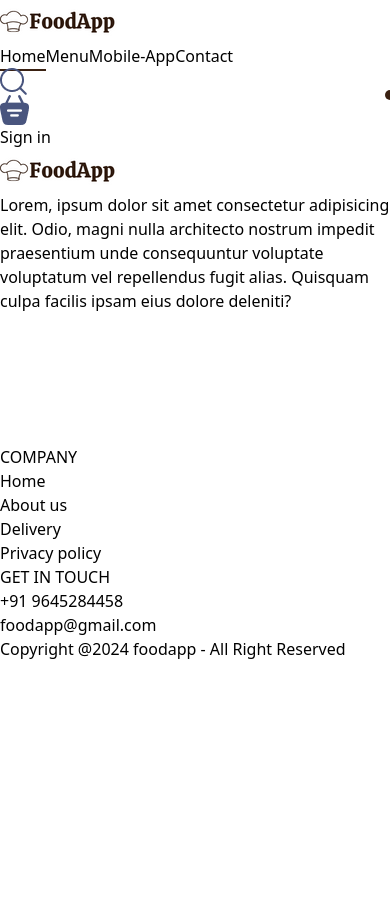
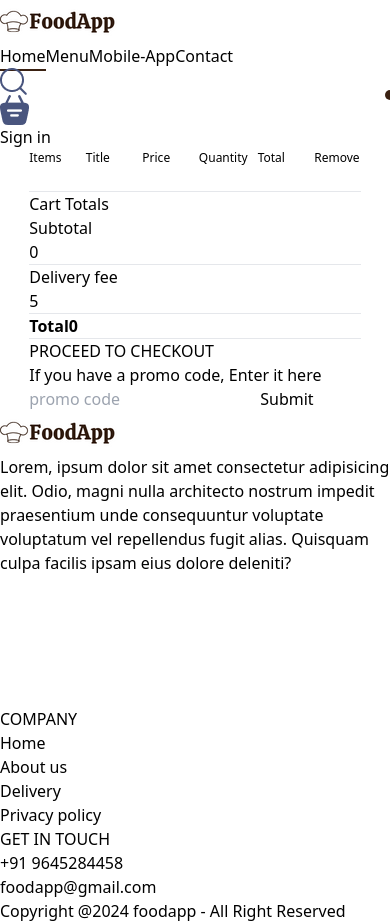
Before and after one commit to AADILMANDOTTIL/foodApp.com, a React (Vite) app: page /Cart in a window 390 px wide. Before the commit the page ends 844 px from the top, so only its background shows below. Built offline with nearby package versions, Linux system fonts and the light colour scheme.

Commit message:
new update

```diff
--- a/src/Components/FoodDisplay/FoodDisplay.jsx
+++ b/src/Components/FoodDisplay/FoodDisplay.jsx
@@ -14,7 +14,7 @@ function FoodDisplay({ category }) {
                     {
                         food_list.map((items, index) => {
                             if (category === 'All' || category === items.category) {
-                                return <FoodItems key={index} id={items.id} name={items.name} description={items.description} price={items.price} image={items.image} />
+                                return <FoodItems key={index} id={items._id} name={items.name} description={items.description} price={items.price} image={items.image} />
                             }
 
 
--- a/src/Components/FoodItems/FoodItems.jsx
+++ b/src/Components/FoodItems/FoodItems.jsx
@@ -1,12 +1,24 @@
-import React from 'react'
+import React, { useContext } from 'react'
 import { assets } from '../../assets/assets'
+import { StoreContext } from '../../context/StoreContext'
 
-function FoodItems({id,name,description,price,image}) {
+function FoodItems({ id, name, description, price, image }) {
+    const { CartItems, Ingrement, Degrement } = useContext(StoreContext)
+
     return (
         <>
             <div className=' w-[100%] shadow-lg'>
-    <div>
+                <div className='relative'>
                     <img className='rounded-t-lg' src={image} alt="" srcset="" />
+                    {
+                        !CartItems[id] ?
+                         <img className='w-[35px] absolute bottom-[15px] right-[15px] cursor-pointer rounded' onClick={() => Ingrement(id)} src={assets.add_icon_white} alt="" srcset="" /> :
+                            <div className='absolute bottom-[15px] right-[15px] flex gap-[10px] p-[4px] rounded-full bg-white items-center'>
+                                <img className='w-[30px]' onClick={() => Degrement(id)} src={assets.remove_icon_red} alt="" srcset="" />
+                                <p>{CartItems[id]}</p>
+                                <img className='w-[30px]' onClick={() => Ingrement(id)} src={assets.add_icon_green} alt="" srcset="" />
+                            </div>
+                    }
                 </div>
                 <div className='space-y-2 p-2'>
                     <div className='flex justify-between pt-7'>
--- a/src/Components/Footer/Footer.jsx
+++ b/src/Components/Footer/Footer.jsx
@@ -4,8 +4,8 @@ import { assets } from '../../assets/assets'
 function Footer() {
     return (
         <>
-            <div className='bg-[#323232]' id='contact'>
-                <div className='w-full  flex flex-col justify-center items-start space-y-5 p-5 md:flex md:flex-row md:justify-evenly md:  '>
+            <div className='bg-[#323232]' id='contact '>
+                <div className='w-full  flex flex-col justify-center items-start space-y-5 p-5 md:flex md:flex-row md:justify-evenly   '>
 
                     <div className='space-y-5 md:w-[40%] '>
                         <img className='rounded' src={assets.logo} alt="" />
--- a/src/Components/LoginPage/LoginPage.css
+++ b/src/Components/LoginPage/LoginPage.css
@@ -1,5 +1,5 @@
 .login-popup-container{
-    place-self: center;
+    place-self:center;
     width: max(23vw,330px);
     color: #808080;
     background-color: white;
--- a/src/Components/LoginPage/LoginPage.jsx
+++ b/src/Components/LoginPage/LoginPage.jsx
@@ -7,7 +7,7 @@ function LoginPage({setShowLogin}) {
 
   return (
     <>
-    <div className='absolute z-[1] w-[100%] h-[100%] bg-[#00000090] grid'>
+    <div className='absolute z-[10] w-[100%] h-[100%] bg-[#00000090] grid'>
         <form className='login-popup-container'>
             <div className='flex justify-between items-center text-black text-2xl font-[500]'>
                 <h1>{CurState}</h1>
--- a/src/Components/Navbar/Navbar.jsx
+++ b/src/Components/Navbar/Navbar.jsx
@@ -8,7 +8,7 @@ function Navbar({setShowLogin}) {
   return (
    <>
    <div className='flex justify-between items-center  p-5 fixed  w-[100%] top-0 h-[50px] z-10 bg-white '>
-    <img src={assets.logo} alt="" srcset="" className='w-[100px] md:w-[150px]' />
+   <Link to='/'><img src={assets.logo} alt="" srcset="" className='w-[100px] md:w-[150px]' /></Link>
     <ul className='hidden lg:flex cu gap-[20px] text-[#3a2112] text-[18px] cursor-pointer  '>
         <Link to='/' onClick={()=>SetMenu("home")} className={Menu==="home"?"active":""}>Home</Link>
         <a href='#Menu' onClick={()=>SetMenu("menu")} className={Menu==="menu"?"active":""}>Menu</a>
@@ -18,7 +18,7 @@ function Navbar({setShowLogin}) {
     <div className=' flex items-center gap-[15px] md:gap-[40px] cursor-pointer'>
         <img src={assets.search_icon} alt="" srcset="" className='w-[20px]'  />
         <div className='dot1'>
-        <img src={assets.basket_icon} alt="" srcset="" className='w-[20px]' />
+      <Link to='/cart'>  <img src={assets.basket_icon} alt="" srcset="" className='w-[20px]' /></Link>
         <div className='dot '></div>
         </div>
 
--- a/src/context/StoreContext.jsx
+++ b/src/context/StoreContext.jsx
@@ -1,15 +1,49 @@
-import { createContext } from "react";
+import { createContext, useEffect, useState } from "react";
 import { food_list } from "../assets/assets";
 
 export const StoreContext = createContext(null)
 
-const StoreContextProvider = (props) => {
+const StoreContextProvider = (Props) => {
+    const [CartItems, setCartItems] = useState({})
+    const Ingrement = (itemId) => {
+        if (!CartItems[itemId]) {
+            setCartItems((prev) => ({ ...prev, [itemId]: 1 }))
+        }
+        else {
+            setCartItems((prev) => ({ ...prev, [itemId]: prev[itemId] + 1 }))
+        }
+    }
+    const Degrement = (itemId) => {
+        setCartItems((prev) => ({ ...prev, [itemId]: prev[itemId] - 1 }))
+    }
+
+
+    const remove = (itemId) => {
+        console.log(itemId);
+        const prev=[...food_list]
+        prev.splice(itemId, 1)
+        console.log(prev);
+        setCartItems(prev)
+    }
+    // useEffect(()=>{
+
+    // },[CartItems])
+
+
+
+
     const contextValue = {
-        food_list
+        food_list,
+        CartItems,
+        setCartItems,
+        Degrement,
+        Ingrement,
+        remove
+
     }
     return (
         <StoreContext.Provider value={contextValue}>
-            {props.children}
+            {Props.children}
         </StoreContext.Provider>
     )
 
--- a/src/index.css
+++ b/src/index.css
@@ -13,6 +13,8 @@
 }
 body{
     min-height: 100vh;
+
+
 }
 a{
     text-decoration: none;
--- a/src/pages/Cart/Cart.css
+++ b/src/pages/Cart/Cart.css
@@ -0,0 +1,25 @@
+.cart-items-title{
+    display: grid;
+    grid-template-columns: 2fr 2fr 2fr 2fr 2fr 2fr;
+    align-items: center;
+    color:black;
+    font-size: max(1vw,12px);
+}
+hr{
+    margin: 12px 0px;
+}
+/* .cart-items-title{
+    display: flex;
+    justify-content: space-around;
+    align-items: center;
+    gap: 10px;
+
+
+} */
+@media (max-width:750px){
+    .cart-items-title{
+        display: grid;
+        grid-template-columns: 1fr 1fr 1fr 1fr 1fr 1fr;
+        gap: 10px;
+    }
+}
--- a/src/pages/Cart/Cart.jsx
+++ b/src/pages/Cart/Cart.jsx
@@ -1,11 +1,88 @@
 import React from 'react'
+import { useContext } from 'react'
+import { StoreContext } from '../../context/StoreContext'
+import '../Cart/Cart.css'
+import { assets } from '../../assets/assets'
 
 function Cart() {
+  const {CartItems,food_list,Degrement,Ingrement,remove}=useContext(StoreContext)
   return (
+  <>
+  <div className='mt-[100px]'>
     <div>
+      <div className='cart-items-title  '>
+        <p>Items</p>
+        <p>Title</p>
+        <p>Price</p>
+        <p>Quantity</p>
+        <p>Total</p>
+        <p>Remove</p>
+      </div>
+      <br />
+      <hr />
+      {food_list.map((item,index)=>{
+if(CartItems[item._id]>0)
+{
+  return(
+    <div className='cart-items-title mt-4'>
+     <img className='w-[50px] md:w-[80px]' src={item.image} alt="" srcset="" />
+     <p className=''>{item.name}</p>
+     <p>${item.price}</p>
+     <div className='flex justify-center items-center  border-2 w-[60px] h-[30px]  '>
+     <button onClick={()=>Degrement(item._id)} className='text-black p-3 text-[25px]'>-</button>
+     <p >{CartItems[item._id]}</p>
+     <button onClick={()=>Ingrement(item._id)} className='p-3  text-black text-[15px]'>+</button>
+     </div>
+
+     <p>${item.price*CartItems[item._id]}</p>
+     <button onClick={()=>remove(index)} className='bg-red-700 p-2 text-white rounded'>Remove</button>
 
     </div>
   )
 }
+      })
+
+      }
+    </div>
+
+    <div className='mt-[80px] md:flex md:flex-row-reverse flex flex-col-reverse   justify-between gap-10 ' >
+      <div className='flex-1 flex flex-col gap-[20px]'>
+        <h1 className='text-2xl font-medium'>Cart Totals</h1>
+        <div className='space-y-3'>
+          <div className='flex justify-between '>
+            <p>Subtotal</p>
+            <p>{0}</p>
+          </div>
+          <hr />
+          <div className='flex justify-between'>
+            <p>Delivery fee</p>
+            <p>{5}</p>
+          </div>
+          <hr />
+          <div className='flex justify-between '>
+            <b>Total</b>
+            <b>{0}</b>
+          </div>
+          <hr />
+
+        </div>
+        <button className='border-none text-white bg-[#3a2112] w-[200px] p-[12px] my-10 cursor-pointer rounded'>PROCEED TO CHECKOUT</button>
+      </div>
+      <div className='flex-1 '>
+        <div>
+          <p>If you have a promo code, Enter it here</p>
+          <div className='mt-[10px] flex justify-between items-center border-2 rounded pl-2 outline-none'>
+            <input className='outline-none' type="text" placeholder='promo code' />
+            <button className='w-[150px] bg-black text-white h-[50px] rounded-r-sm '>Submit</button>
+          </div>
+
+        </div>
+      </div>
+    </div>
+  </div>
+
+  </>
+  )
+}
 
 export default Cart
```
Lines whose indentation alone changed are shown as unchanged.
